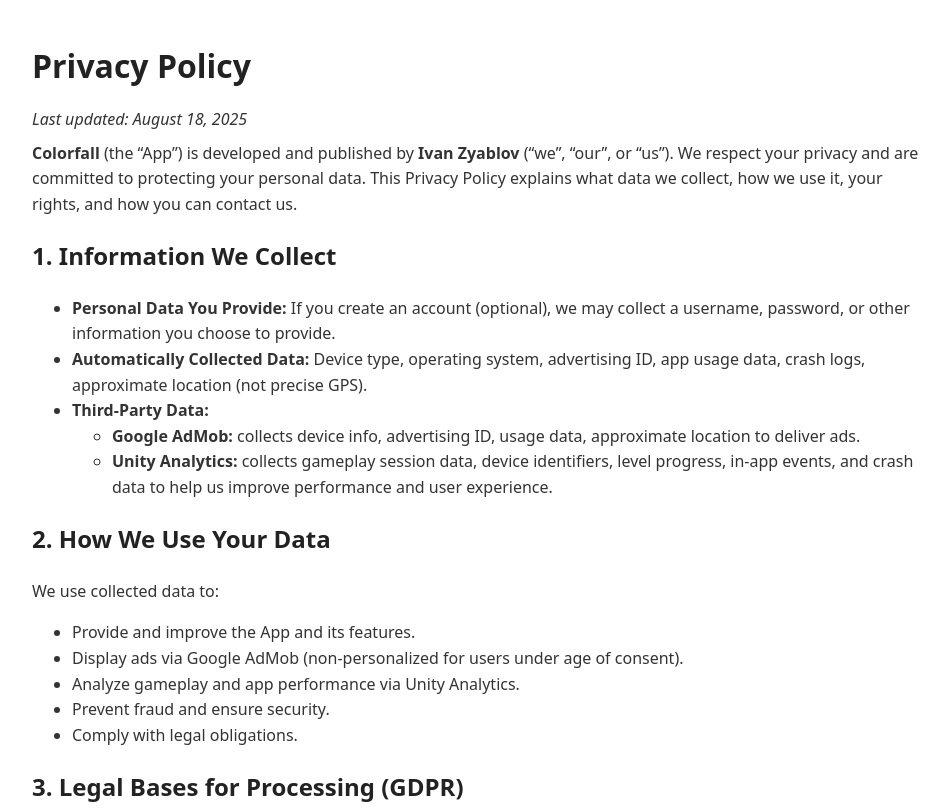
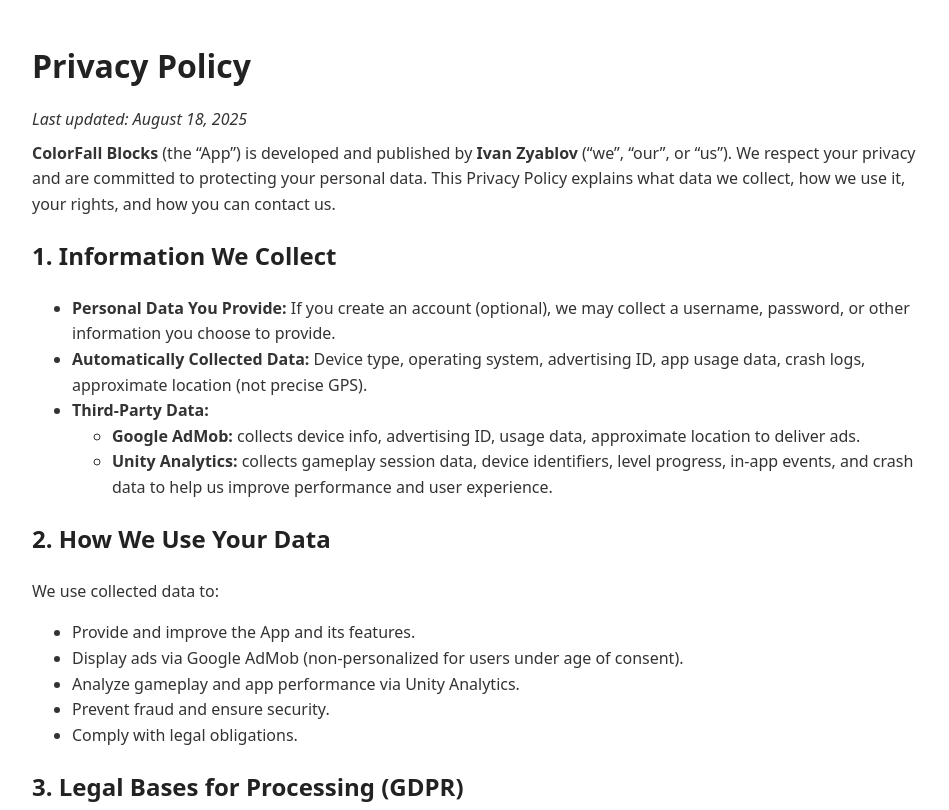
Before and after one commit to neonskorpgames/privacy-policy-colorfall, a plain HTML site: page index.html in a window 1280 px wide. Shown: the top 810 px of the page, without its empty margins (158-1107 px from the left). Drawn offline with Linux system fonts and the light colour scheme.

Commit message:
Update index.html

```diff
--- a/index.html
+++ b/index.html
@@ -15,7 +15,7 @@
   <h1>Privacy Policy</h1>
   <p><em>Last updated: August 18, 2025</em></p>
 
-  <p><strong>Colorfall</strong> (the “App”) is developed and published by <strong>Ivan Zyablov</strong> (“we”, “our”, or “us”).
+  <p><strong>ColorFall Blocks</strong> (the “App”) is developed and published by <strong>Ivan Zyablov</strong> (“we”, “our”, or “us”).
   We respect your privacy and are committed to protecting your personal data.
   This Privacy Policy explains what data we collect, how we use it, your rights, and how you can contact us.</p>
 
```
